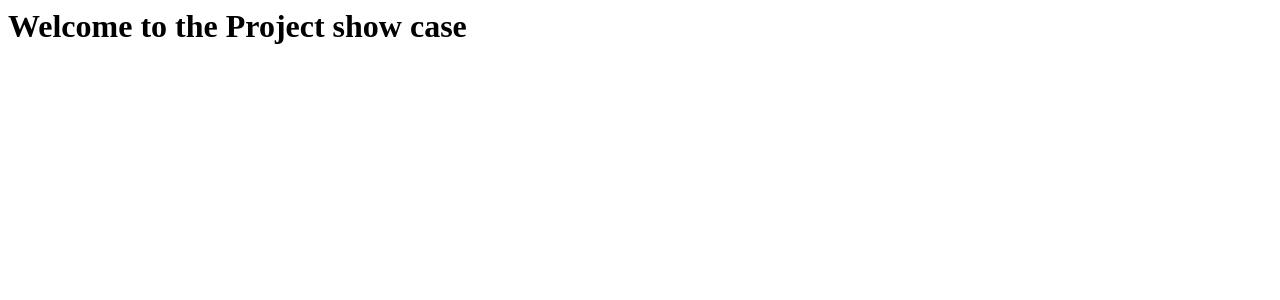
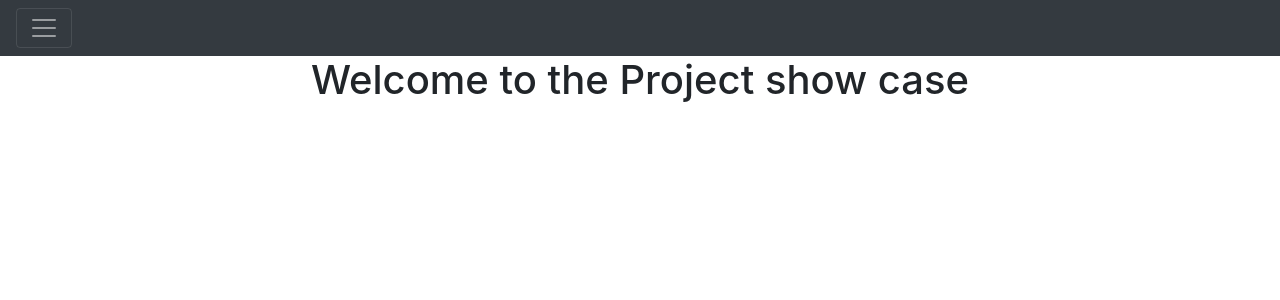
Before and after one commit to Patrick322/portfolio-2, a Django app: page /projects/ in a window 1280 px wide. Shown: the top 300 px of the page. Run offline with Django 3.2, Linux system fonts and the light colour scheme; some libraries are stand-ins or nearby versions.

```diff
--- a/projects/templates/all-projects/base.html
+++ b/projects/templates/all-projects/base.html
@@ -1,4 +1,4 @@
-{% load bootstrap3 %}
+{% load bootstrap4 %}
 {% load static%}
 <!DOCTYPE html>
 <html>
--- a/projects/templates/navbar.html
+++ b/projects/templates/navbar.html
@@ -6,13 +6,19 @@
   <meta name="viewport" content="width=device-width, initial-scale=1">
 </head>
 <body>
-<nav class="navbar navbar-inverse">
-  <div class="container-fluid">
-    <div class="navbar-header">
-      <a class="navbar-brand" href="{% url 'projectsToday' %}">Welcome to the Project show case</a>
-      <a class="navbar-brand" href="{% url 'projectsToday' %}">About</a>
-    </div>
-  </div>
+    <div class="pos-f-t">
+        <div class="collapse" id="navbarToggleExternalContent">
+          <div class="bg-dark p-4">
+            <h5 class="text-white h4">Welcome to the Project show case</h5>
+            <span class="text-muted">>About.</span>
+          </div>
+        </div>
+        <nav class="navbar navbar-dark bg-dark">
+          <button class="navbar-toggler" type="button" data-toggle="collapse" data-target="#navbarToggleExternalContent" aria-controls="navbarToggleExternalContent" aria-expanded="false" aria-label="Toggle navigation">
+            <span class="navbar-toggler-icon"></span>
+          </button>
+        </nav>
+      </div>
 </nav>
 </body>
 </html>
--- a/projects/templates/welcome.html
+++ b/projects/templates/welcome.html
@@ -1 +1,6 @@
-<h1> Welcome to the Project show case</h1>
+
+{%extends 'all-projects/base.html'%}
+
+{% block content %}
+<h1 class="text-center"> Welcome to the Project show case</h1>
+{% endblock %}
```
